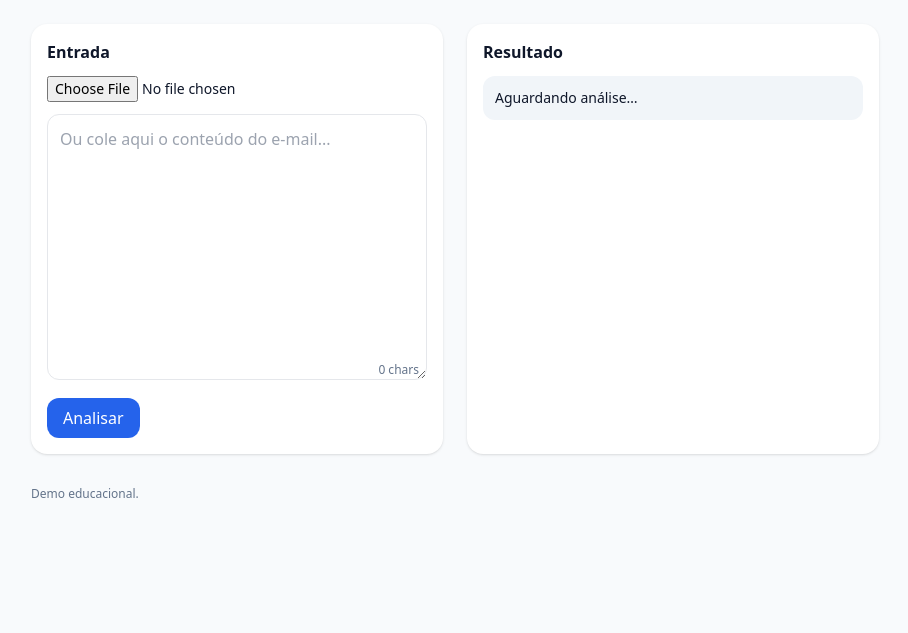
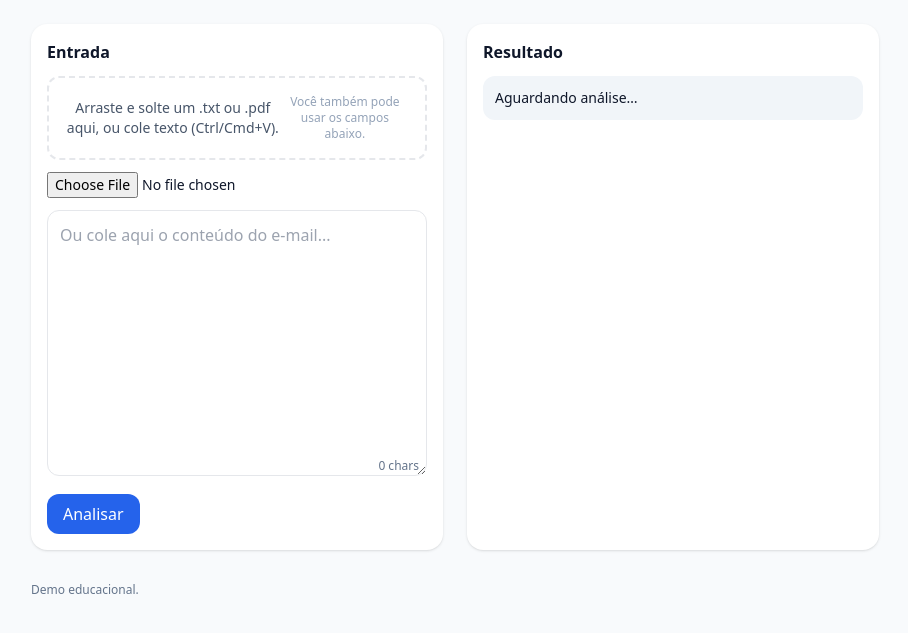
Before and after one commit to LuisSeok12/ClassificadorEmail, a FastAPI app: page / in a window 1280 px wide. Shown: the part 76-709 px from the top of the page, without its empty margins (185-1093 px from the left). Run offline with FastAPI, Linux system fonts and the light colour scheme; some libraries are stand-ins or nearby versions.

Commit message:
melhorias no html

```diff
--- a/templates/index.html
+++ b/templates/index.html
@@ -1,4 +1,3 @@
-
 <!doctype html>
 <html lang="pt-br">
 <head>
@@ -11,24 +10,39 @@
   <div class="max-w-4xl mx-auto p-6">
     <header class="mb-6">
       <h1 class="text-2xl font-bold">AutoU • Classificador de E-mails</h1>
-      <p class="text-sm text-slate-600">Envie um .txt ou .pdf, ou cole o texto do e-mail. O sistema classifica e sugere uma resposta.</p>
+      <p class="text-sm text-slate-600">
+        Envie um .txt ou .pdf, ou cole o texto do e-mail. O sistema classifica e sugere uma resposta.
+      </p>
     </header>
 
     <section class="grid md:grid-cols-2 gap-6">
+      <!-- Coluna de Entrada -->
       <div class="p-4 bg-white rounded-2xl shadow">
         <h2 class="font-semibold mb-3">Entrada</h2>
-        <form id="form" class="space-y-3">
+
+        <!-- Dropzone -->
+        <div id="dropzone"
+             class="border-2 border-dashed rounded-xl p-4 text-sm text-slate-600 flex items-center justify-center select-none text-center transition-colors">
+          Arraste e solte um .txt ou .pdf aqui, ou cole texto (Ctrl/Cmd+V).<br/>
+          <span class="text-xs text-slate-400">Você também pode usar os campos abaixo.</span>
+        </div>
+
+        <form id="form" class="space-y-3 mt-3">
           <input type="file" id="file" name="file" accept=".txt,.pdf" class="block w-full text-sm"/>
 
           <div class="relative">
-            <textarea id="text" name="text" rows="10" class="w-full p-3 border rounded-xl" placeholder="Ou cole aqui o conteúdo do e-mail..."></textarea>
+            <textarea id="text" name="text" rows="10" class="w-full p-3 border rounded-xl"
+                      placeholder="Ou cole aqui o conteúdo do e-mail..."></textarea>
             <div class="absolute right-2 bottom-2 text-xs text-slate-500" id="counter">0 chars</div>
           </div>
 
-          <button type="submit" class="px-4 py-2 rounded-xl bg-blue-600 text-white hover:bg-blue-700">Analisar</button>
+          <button type="submit" class="px-4 py-2 rounded-xl bg-blue-600 text-white hover:bg-blue-700">
+            Analisar
+          </button>
         </form>
       </div>
 
+      <!-- Coluna de Resultado -->
       <div class="p-4 bg-white rounded-2xl shadow">
         <h2 class="font-semibold mb-3">Resultado</h2>
         <div id="result" class="text-sm space-y-3">
@@ -47,17 +61,66 @@ const form = document.getElementById('form');
   const result = document.getElementById('result');
   const counter = document.getElementById('counter');
   const textArea = document.getElementById('text');
+  const dropzone = document.getElementById('dropzone');
+  const fileInput = document.getElementById('file');
 
-textArea.addEventListener('input', () => {
+  // Util
+  function escapeHtml(s) {
+    return (s || '').replace(/[&<>"']/g, m => ({'&':'&amp;','<':'&lt;','>':'&gt;','"':'&quot;',"'":'&#39;'}[m]));
+  }
+
+  // Atualiza contador
+  function updateCounter() {
     counter.textContent = (textArea.value || '').length + ' chars';
+  }
+  textArea.addEventListener('input', updateCounter);
+
+  // Estilos da dropzone ao arrastar
+  ['dragenter','dragover'].forEach(evt =>
+    dropzone.addEventListener(evt, e => {
+      e.preventDefault();
+      dropzone.classList.add('border-blue-400','bg-blue-50');
+    })
+  );
+  ['dragleave','drop'].forEach(evt =>
+    dropzone.addEventListener(evt, e => {
+      e.preventDefault();
+      dropzone.classList.remove('border-blue-400','bg-blue-50');
+    })
+  );
+
+  // Soltar arquivo ou texto na dropzone
+  dropzone.addEventListener('drop', (e) => {
+    const dt = e.dataTransfer;
+    if (dt.files && dt.files.length) {
+      // Se o usuário soltar um arquivo, preenche o input[type=file]
+      fileInput.files = dt.files;
+    } else {
+      // Se soltar texto selecionado de outro lugar
+      const txt = dt.getData('text/plain');
+      if (txt) {
+        textArea.value = txt;
+        updateCounter();
+      }
+    }
   });
 
+  // Colar texto diretamente na dropzone
+  dropzone.addEventListener('paste', (e) => {
+    const txt = (e.clipboardData || window.clipboardData).getData('text');
+    if (txt) {
+      textArea.value = txt;
+      updateCounter();
+    }
+  });
+
+  // Submit
   form.addEventListener('submit', async (e) => {
     e.preventDefault();
     result.innerHTML = '<div class="p-3 rounded-xl bg-yellow-50 border border-yellow-200">Processando…</div>';
 
     const fd = new FormData();
-  const file = document.getElementById('file').files[0];
+    const file = fileInput.files[0];
     const text = textArea.value;
 
     if (file) fd.append('file', file);
@@ -70,27 +133,36 @@ form.addEventListener('submit', async (e) => {
         throw new Error(err.detail || ('Erro HTTP ' + rsp.status));
       }
       const data = await rsp.json();
+
       result.innerHTML = `
         <div class="grid gap-3">
           <div class="p-3 rounded-xl bg-slate-100">
             <div class="text-xs uppercase tracking-wide text-slate-500">Categoria</div>
-          <div class="text-lg font-semibold">${data.category} <span class="text-xs text-slate-500">(${(data.confidence*100).toFixed(1)}%)</span></div>
-          <div class="text-[11px] text-slate-500 mt-1">Classificador: ${data.classified_by} • Tokens (pré-processados): ${data.tokens}</div>
+            <div class="text-lg font-semibold">
+              ${escapeHtml(data.category)}
+              <span class="text-xs text-slate-500">(${(data.confidence*100).toFixed(1)}%)</span>
             </div>
-        <div class="p-3 rounded-xl bg-slate-50 border">
+            <div class="text-[11px] text-slate-500 mt-1">
+              Classificador: ${escapeHtml(data.classified_by)} • Tokens (pré-processados): ${Number(data.tokens) || 0}
+            </div>
+          </div>
+          <div class="p-3 rounded-2xl bg-slate-50 border">
             <div class="text-xs uppercase tracking-wide text-slate-500 mb-1">Resposta sugerida</div>
-          <pre class="whitespace-pre-wrap text-sm">${data.suggested_reply}</pre>
+            <pre class="whitespace-pre-wrap text-sm">${escapeHtml(data.suggested_reply)}</pre>
           </div>
-        <details class="p-3 rounded-xl bg-slate-50">
+          <details class="p-3 rounded-2xl bg-slate-50">
             <summary class="cursor-pointer text-sm text-slate-600">Prévia do e-mail</summary>
-          <pre class="whitespace-pre-wrap text-xs mt-2">${data.preview}</pre>
+            <pre class="whitespace-pre-wrap text-xs mt-2">${escapeHtml(data.preview)}</pre>
           </details>
         </div>
       `;
     } catch (err) {
-    result.innerHTML = '<div class="p-3 rounded-xl bg-rose-50 border border-rose-200 text-rose-900">Falha: ' + err.message + '</div>';
+      result.innerHTML = '<div class="p-3 rounded-xl bg-rose-50 border border-rose-200 text-rose-900">Falha: ' + escapeHtml(err.message) + '</div>';
     }
   });
+
+  // Inicializa contador no load
+  updateCounter();
 </script>
 </body>
 </html>
```
Lines whose indentation alone changed are shown as unchanged.
